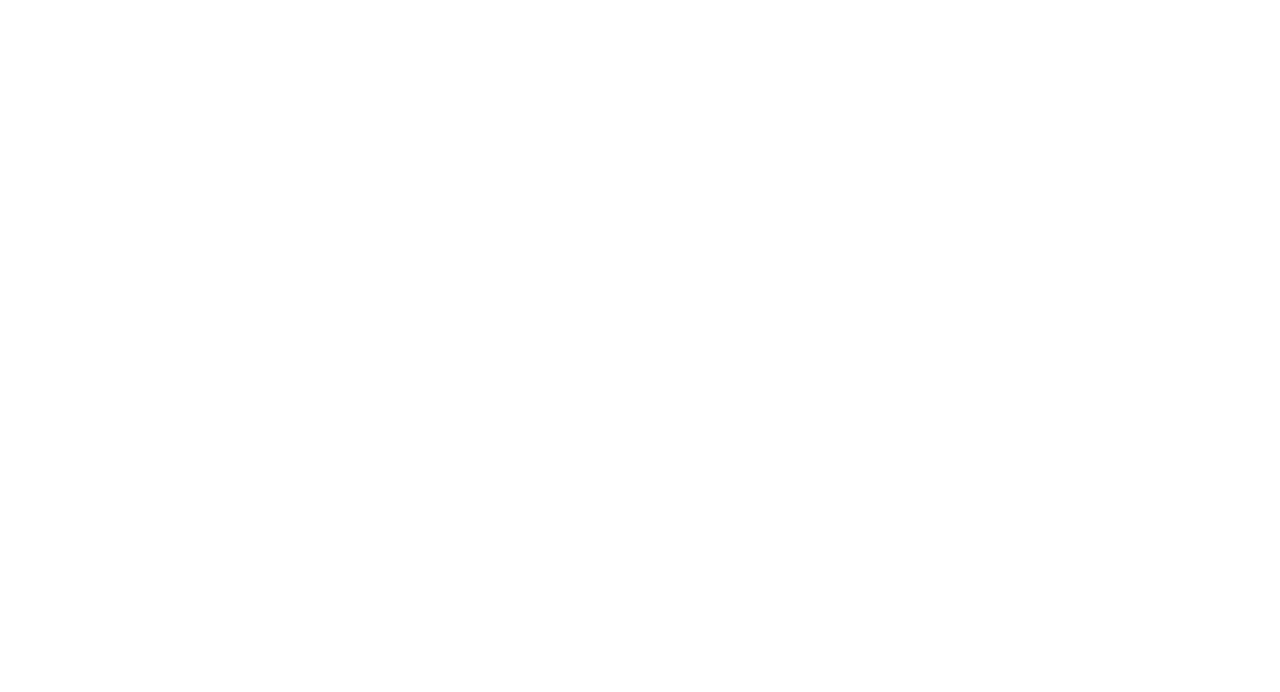
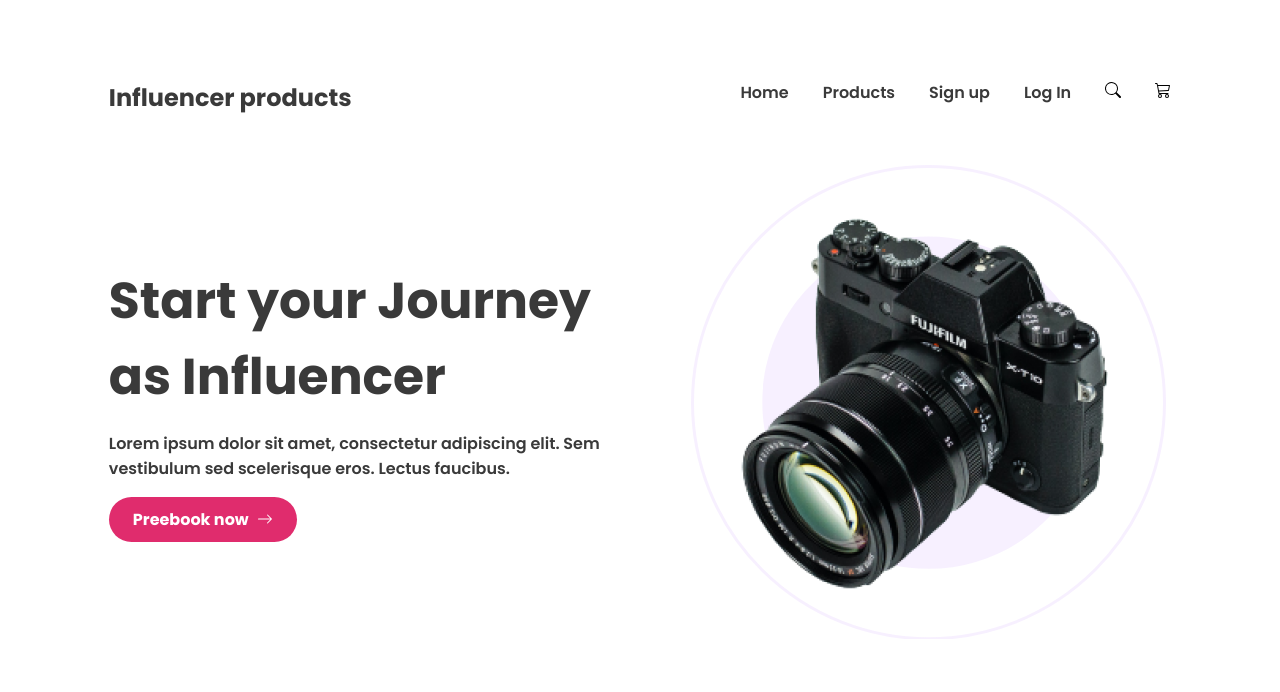
Before and after one commit to SatirthaRoy/influencer, a plain HTML site: page index.html in a window 1280 px wide. Drawn offline with Linux system fonts and the light colour scheme.

Commit message:
header done

```diff
--- a/index.css
+++ b/index.css
@@ -0,0 +1,133 @@
+/* common styles */
+* {
+  margin: 0;
+  font-family: Poppins;
+  font-style: normal;
+}
+
+p {
+  color: #3A3A3A;
+  font-size: 1rem;
+  font-weight: 600;
+}
+
+.primary-button {
+  border: none;
+  padding: 10px 24px;
+  border-radius: 41px;
+  background: #E02C6D;
+  color: #FFF;
+  font-size: 1rem;
+  font-weight: 700;
+
+}
+/* header styles */
+
+header {
+  width: 83%;
+  margin: 0px auto;
+  padding: 80px 0px;
+}
+
+nav {
+  display: flex;
+  justify-content: space-between;
+}
+
+nav h3 {
+  color: #3A3A3A;
+  font-size: 1.5rem;
+  font-weight: 700;
+  }
+
+nav ul {
+  display: flex;
+  gap: 34px;
+}
+
+nav ul li {
+  list-style: none;
+}
+
+nav ul li a {
+  text-decoration: none;
+  color: #3A3A3A;
+  font-size: 1rem;
+  font-weight: 600;
+}
+
+.intro {
+  display: flex;
+  align-items: center;
+  justify-content: space-between;
+  padding: 50px 0px;
+}
+
+.greetings  {
+  width: 48%;
+}
+
+.greetings h1 {
+  color: #3A3A3A;
+  font-size: 3.15rem;
+  font-weight: 700;
+}
+
+.greetings p {
+  margin: 16px 0px;
+}
+
+.greetings button {
+  display: flex;
+  align-items: center;
+  gap: 8px;
+}
+
+.camera-image {
+  display: flex;
+  background-image: url('./images/Circle design.svg');
+  background-size: 99%;
+  background-repeat: no-repeat;
+}
+
+.camera-image img {
+  width: 100%;
+  padding: 30px 20px;
+}
+
+
+/* responsive styles */
+
+/* smaller devices */
+
+@media screen and (max-width:576px){
+  nav, nav ul, nav h3{
+    text-align: center;
+    flex-direction: column;
+  }
+
+
+  header, .greetings {
+    width: 98%;
+  }
+
+  h1, p {
+    text-align: center;
+  }
+
+  .intro {
+    flex-direction: column-reverse;
+  }
+
+  .primary-button {
+    margin: 0 auto;
+  }
+
+  .camera-image {
+    width: 70%;
+  }
+
+  .camera-image img {
+    padding: 20px 0px;
+  }
+}
--- a/index.html
+++ b/index.html
@@ -5,10 +5,44 @@
     <meta name="viewport" content="width=device-width, initial-scale=1.0">
     <title>Influencers gear</title>
     <link rel="stylesheet" href="./index.css">
+    <!-- fonts -->
+    <link rel="preconnect" href="https://fonts.googleapis.com">
+    <link rel="preconnect" href="https://fonts.gstatic.com" crossorigin>
+    <link href="https://fonts.googleapis.com/css2?family=Inter:wght@100;200;300;400;500;600;700;800;900&family=Manrope:wght@200;300;400;500;700;800&family=Poppins:wght@100;200;300;400;500;600;700;800;900&family=Roboto:wght@100;300;400;500;700;900&display=swap" rel="stylesheet">
+
 </head>
 <body>
     <header>
+        <div>
+            <nav>
+                <h3>
+                Influencer products
+                </h3>
 
+                <ul>
+                    <li><a href="#">Home</a></li>
+                    <li><a href="#">Products</a></li>
+                    <li><a href="#">Sign up</a></li>
+                    <li><a href="#">Log In</a></li>
+                    <li><img src="./logos/search.svg" alt="search"></li>
+                    <li><img src="./logos/cart3.svg" alt="cart"></li>
+                </ul>
+            </nav>
+
+            <div class="intro">
+                <div class="greetings">
+                    <h1>Start your Journey as
+                        Influencer</h1>
+                    <p>Lorem ipsum dolor sit amet, consectetur adipiscing elit. Sem vestibulum sed scelerisque eros. Lectus faucibus.</p>
+                    <button class="primary-button">Preebook now <img src="./logos/arrow-right.svg" alt=""></button>
+                </div>
+
+                <div class="camera-image">
+                    <img src="./images/main-camera.png" alt="camera">
+                </div>
+
+            </div>
+        </div>
     </header>
     <main>
 
```
Also changed, not shown: logos/arrow-right.svg (added), logos/cart3.svg (added), logos/search.svg (added).
